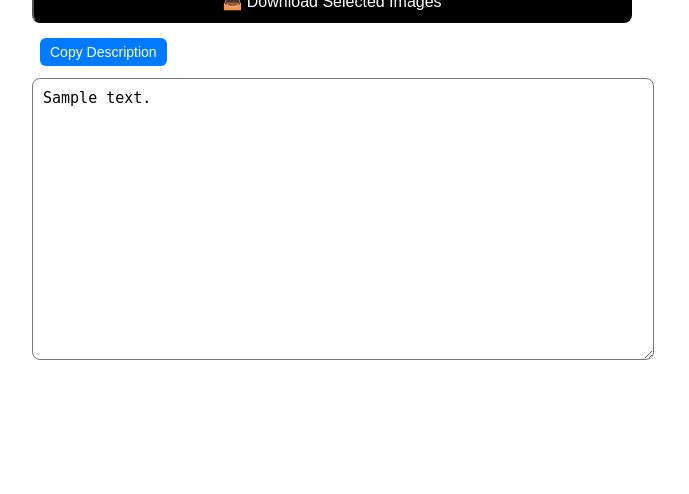
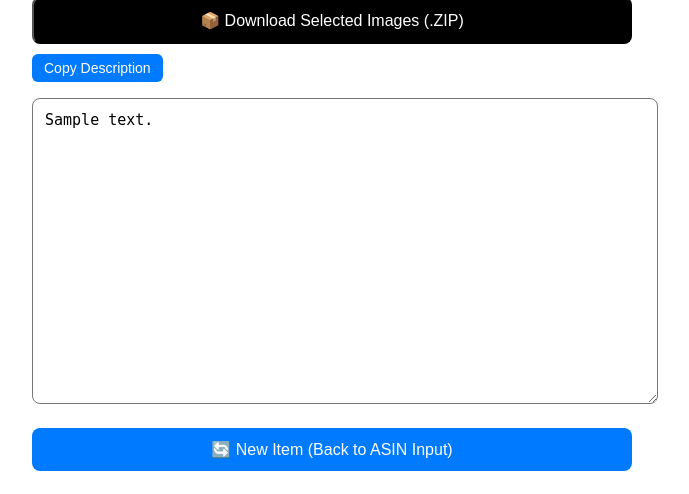
Before and after one commit to kacpermielewczyk96-source/amazon_to_ebay, a Flask app: template templates/result.html in a window 1280 px wide. Shown: the part 401-895 px from the top of the page, without its empty margins (308-997 px from the left). Before the commit the page ends 761 px from the top, so only its background shows below. Run offline with Flask 3, Linux system fonts and the light colour scheme; the template is opened without the code that fills it: most values are stand-ins (such as "Sample title", 1, 10 or a date in 2020); grey boxes marked "Sample" are stand-in pictures.

Commit message:
Restore image grid + copy spacing + return button

```diff
--- a/templates/result.html
+++ b/templates/result.html
@@ -19,20 +19,22 @@
             color: white;
             border: none;
             border-radius: 6px;
-            padding: 6px 10px;
+            padding: 6px 12px;
             font-size: 14px;
-            margin-left: 8px;
+            margin-top: 10px;
         }
 
+        /* ✅ Przywrócona siatka zdjęć */
         .images-grid {
             display: grid;
             grid-template-columns: repeat(2, 1fr);
-            gap: 8px;
-            margin-top: 10px;
+            gap: 10px;
+            margin-top: 14px;
         }
 
         .img-wrap {
             position: relative;
+            border-radius: 8px;
         }
 
         .img-wrap img {
@@ -41,25 +43,27 @@
             object-fit: cover;
         }
 
+        /* ✅ Checkbox w rogu */
         .img-wrap input {
             position: absolute;
             top: 6px;
             left: 6px;
-            transform: scale(1.3);
+            transform: scale(1.4);
         }
 
         textarea {
             width: 100%;
-            height: 260px;
+            height: 280px;
             border-radius: 8px;
-            padding: 10px;
+            padding: 12px;
             font-size: 15px;
-            margin-top: 12px;
+            margin-top: 16px;
+            white-space: pre-wrap; /* ✅ zachowuje odstępy */
         }
 
         .download-button {
-            margin-top: 14px;
-            padding: 10px;
+            margin-top: 18px;
+            padding: 12px;
             border-radius: 8px;
             background: black;
             color: white;
@@ -67,6 +71,7 @@
             font-size: 16px;
             width: 100%;
         }
+
     </style>
 </head>
 <body>
@@ -77,24 +82,33 @@
 
     <button class="copy-btn" onclick="copyText('{{ title80 }}')">Copy Title</button>
 
-    <form action="/download" method="POST">
+    <form action="/download-zip" method="post">
         <div class="images-grid">
-            {% for img in images %}
+        {% for img in images %}
             <label class="img-wrap">
                 <input type="checkbox" name="selected" value="{{ img }}" checked>
-                <img src="{{ img }}">
+                <img src="/proxy?u={{ img }}">
             </label>
-            {% endfor %}
+        {% endfor %}
         </div>
 
-        <button class="download-button" type="submit">📥 Download Selected Images</button>
+        <button type="submit" class="download-button">
+            📦 Download Selected Images (.ZIP)
+        </button>
     </form>
 
-    <button class="copy-btn" style="margin-top:15px;" onclick="copyText(document.getElementById('desc').value)">
+    <button class="copy-btn" onclick="copyText(document.getElementById('desc').value)">
         Copy Description
     </button>
 
     <textarea id="desc">{{ listing_text }}</textarea>
+
+    <!-- 🔄 Powrót -->
+    <form action="/" method="get">
+        <button style="margin-top:20px; padding:12px; width:100%; background:#007aff; color:white; border:none; border-radius:8px; font-size:16px;">
+            🔄 New Item (Back to ASIN Input)
+        </button>
+    </form>
 
 </div>
 
```
